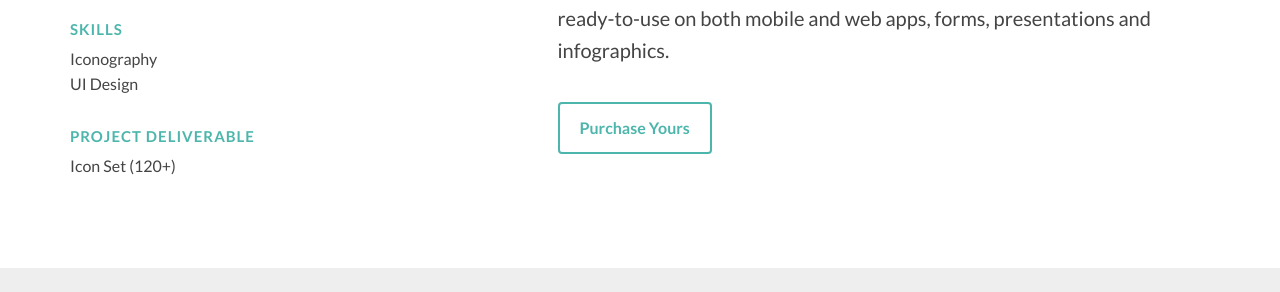
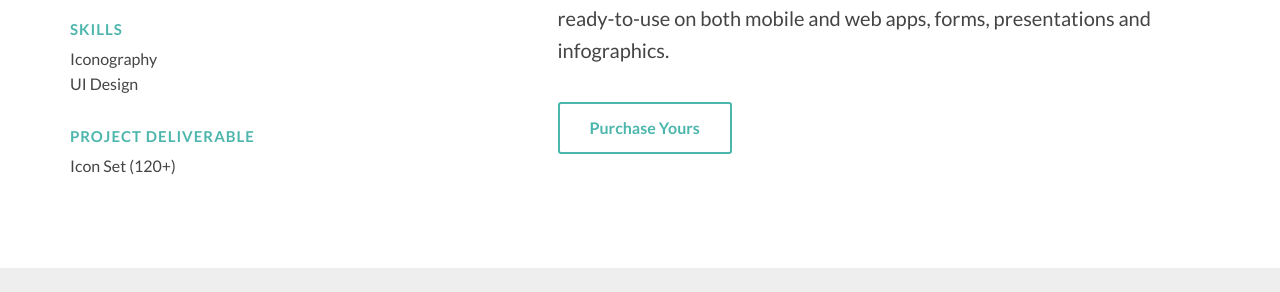
Before and after one commit to btamps/btamps.github.io, a Jekyll site: the page built from _posts/2016-04-27-cooper-icons.markdown, in a window 1280 px wide and 1400 px high, scrolled down 727 px. Shown: the part 158-450 px from the top of the window. Built offline with Jekyll 4.4.1, drawn with Linux system fonts in a browser that asks for light colours; nearby versions of some CDN libraries.

Commit message:
new style for buttons

```diff
--- a/_sass/_mixins.scss
+++ b/_sass/_mixins.scss
@@ -32,8 +32,8 @@ $width-large:  992px;
 }
 
 @mixin button($color) {
-  @include rounded(4px);
-  padding: 12px 20px;
+  @include rounded(3px);
+  padding: 12px 30px;
   margin: 20px 0;
   border: 2px solid $color;
   font-size: 14px;
```
